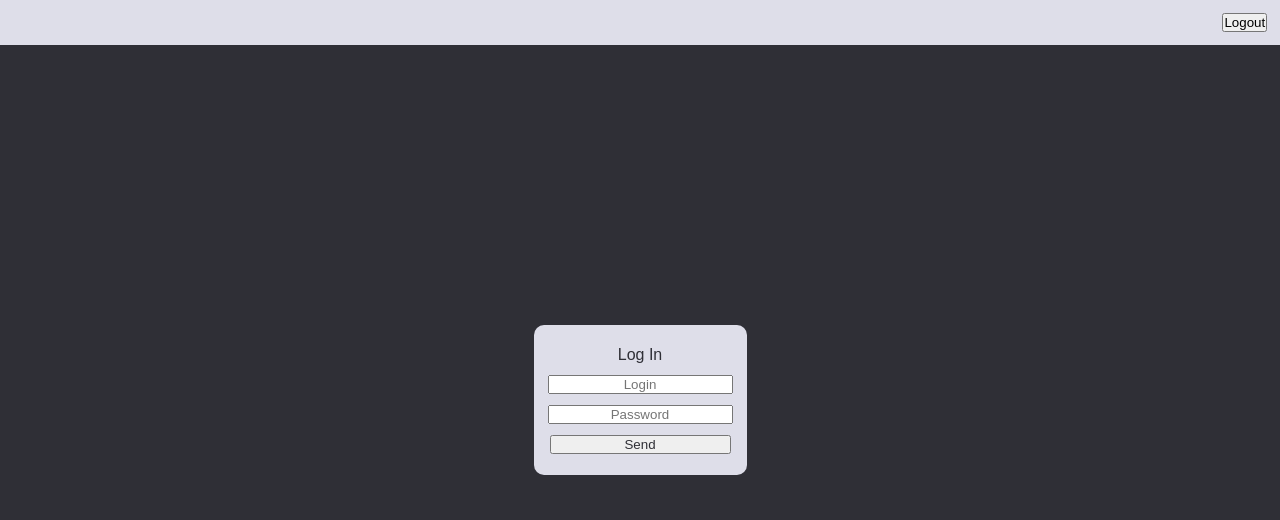
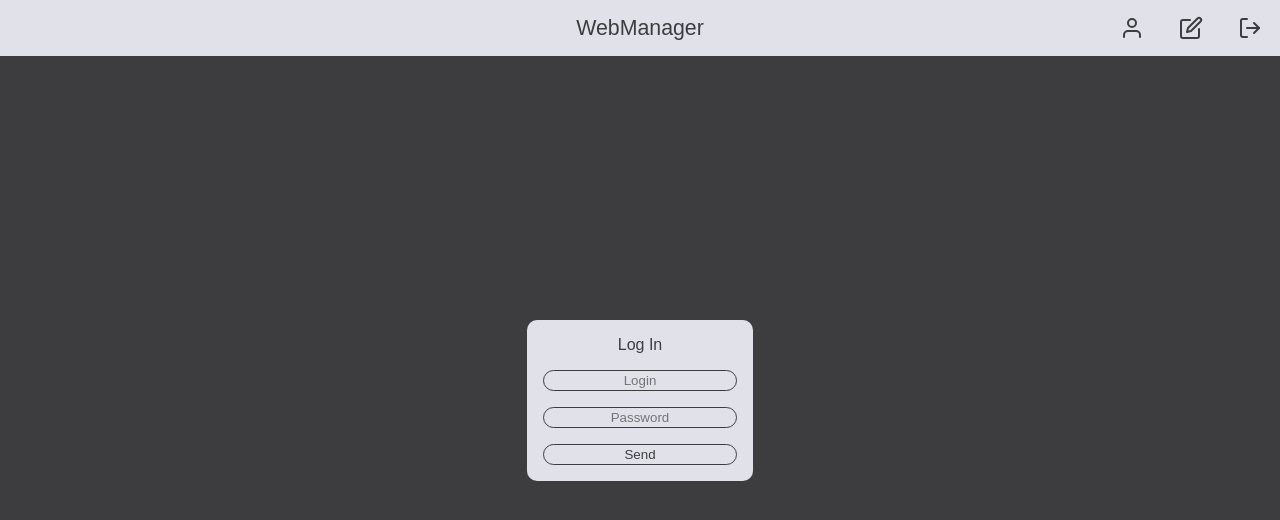
Before and after one commit to alwaysmeow/webmanager, a React (Create React App) app in the folder frontend/: page /login in a window 1280 px wide. Shown: the top 520 px of the page. Built offline with nearby package versions, Linux system fonts and the light colour scheme.

Commit message:
new visual

```diff
--- a/frontend/package.json
+++ b/frontend/package.json
@@ -9,12 +9,13 @@
     "@testing-library/user-event": "^13.5.0",
     "react": "^18.2.0",
     "react-dom": "^18.2.0",
+    "react-feather": "^2.0.10",
     "react-router-dom": "^6.16.0",
-    "react-scripts": "5.0.1",
+    "react-scripts": "^3.0.1",
     "web-vitals": "^2.1.4"
   },
   "scripts": {
-    "start": "react-scripts start",
+    "start": "react-scripts --openssl-legacy-provider start",
     "build": "react-scripts build",
     "test": "react-scripts test",
     "eject": "react-scripts eject"
--- a/frontend/public/index.html
+++ b/frontend/public/index.html
@@ -3,6 +3,7 @@
   <head>
     <meta charset="utf-8" />
     <meta name="viewport" content="width=device-width, initial-scale=1" />
+    <script src="https://unpkg.com/feather-icons"></script>
     <title>React App</title>
   </head>
   <body>
--- a/frontend/src/components/Header.js
+++ b/frontend/src/components/Header.js
@@ -1,6 +1,7 @@
 import React from 'react';
 import '../css/header.css'
 import { logoutRequest } from '../tools/requests'
+import { LogOut, Edit, User } from 'react-feather'
 
 class Header extends React.Component
 {
@@ -8,8 +9,17 @@ class Header extends React.Component
     {
         return(
             <header>
-                <div>{ this.props.username }</div>
-                <button id="logout-button" onClick={this.logout}>Logout</button>
+                <div className="blank"/>
+                <div className="appname">WebManager</div>
+                <div className="icon-button">
+                    <User/>
+                </div>
+                <div className="icon-button">
+                    <Edit/>
+                </div>
+                <div className="icon-button" onClick={this.logout}>
+                    <LogOut/>
+                </div>
             </header>
         )
     }
--- a/frontend/src/components/LoginForm.js
+++ b/frontend/src/components/LoginForm.js
@@ -27,8 +27,8 @@ class LoginForm extends React.Component
     render()
     {
         return(
-            <form className="login-window" id="form">
-                <p className="item">Log In</p>
+            <form className="login-window" id="form" autoComplete="off">
+                <p>Log In</p>
                 <input
                     className="item"
                     type="text"
--- a/frontend/src/css/common.css
+++ b/frontend/src/css/common.css
@@ -5,6 +5,12 @@
     padding: 0px;
     margin: 0px;
     font-family: "Montseratt", sans-serif;
+    color: var(--primary-dark-color);
+}
+
+::selection
+{
+    background-color: var(--secondary-bright);
 }
 
 body
@@ -17,3 +23,25 @@ div
     cursor: default;
     user-select: none;
 }
+
+input,
+button
+{
+    background-color: var(--primary-bright-color);
+    color: var(--primary-dark-color);
+    border: 1px solid var(--primary-dark-color);
+    border-radius: 50svh;
+    padding-right: 1ch;
+    padding-left: 1ch;
+    transition: var(--transition-time);
+}
+
+button
+{
+    cursor: pointer;
+}
+
+button:hover
+{
+    background-color: var(--secondary-bright);
+}
--- a/frontend/src/css/header.css
+++ b/frontend/src/css/header.css
@@ -1,8 +1,13 @@
 
 header
 {
-    background-color: var(--primary-bright-color);
-    color: var(--primary-dark-color);
+    background-color: var(--primary-dark-color);
+    color: var(--primary-bright-color);
+
+    height: 5vh;
+    padding: 1vh;
+    padding-left: 1vw;
+    padding-right: 1vw;
 
     position: fixed;
     left: 0;
@@ -11,7 +16,70 @@ header
 
     display: flex;
     flex-direction: row;
-    gap: 1%;
-    justify-content: flex-end;
-    padding: 1%;
+    gap: 2%;
+    justify-content: right;
+    align-items: center;
 }
+
+header *
+{
+    transition: var(--transition-time);
+    z-index: 1;
+}
+
+.blank
+{
+    background-color: var(--primary-bright-color);
+
+    position: fixed;
+    top: -7vh;
+    left: 0;
+    right: 0;
+    height: 7vh;
+    z-index: 0;
+
+    text-align: center;
+    font-size: 16pt;
+}
+
+.appname
+{
+    color: var(--primary-bright-color);
+    position: fixed;
+    left: 0;
+    right: 0;
+    text-align: center;
+    font-size: 16pt;
+}
+
+header:hover *
+{
+    color: var(--primary-dark-color)
+}
+
+header:hover .blank
+{
+    transform: translateY(7vh);
+}
+
+.icon-button
+{
+    display: flex;
+    justify-content: center;
+    align-items: center;
+    border-radius: 5px;
+    padding: 5px;
+    cursor: pointer;
+}
+
+.icon-button:hover
+{
+    background-color: var(--secondary-bright);
+}
+
+header svg *
+{
+    margin: 0;
+    color: var(--primary-bright-color);
+    background-color: var(--secondary-bright);
+}
--- a/frontend/src/css/loginPage.css
+++ b/frontend/src/css/loginPage.css
@@ -16,12 +16,18 @@ main
     align-items: center;
     display: flex;
     flex-direction: column;
+    gap: 2vh;
+}
+
+input
+{
+    box-sizing: border-box;
 }
 
 .item
 {
     text-align: center;
-    margin: 3%;
     width: 100%;
-    color: #2F2F36;
+    padding-top: 2px;
+    padding-bottom: 2px;
 }
--- a/frontend/src/css/root.css
+++ b/frontend/src/css/root.css
@@ -1,7 +1,9 @@
 :root
 {
-    --primary-dark-color: #2F2F36;
-    --primary-bright-color: #DEDEE9;
+    --primary-dark-color: #3D3D40;
+    --primary-bright-color: #E1E1EA;
+    --secondary-bright: #C9C9D7;
+    --red: #FD6452;
 
-    --transition-time: 1s;
+    --transition-time: 0.5s;
 }
--- a/frontend/src/tools/hash.js
+++ b/frontend/src/tools/hash.js
@@ -1,3 +1,5 @@
+// Unsecured
+
 async function hash(message) {
     // Преобразование сообщения в буфер
     const buffer = new TextEncoder().encode(message);
```
Also changed, not shown: 1 other file (tests, documents, lock files or other folders).
